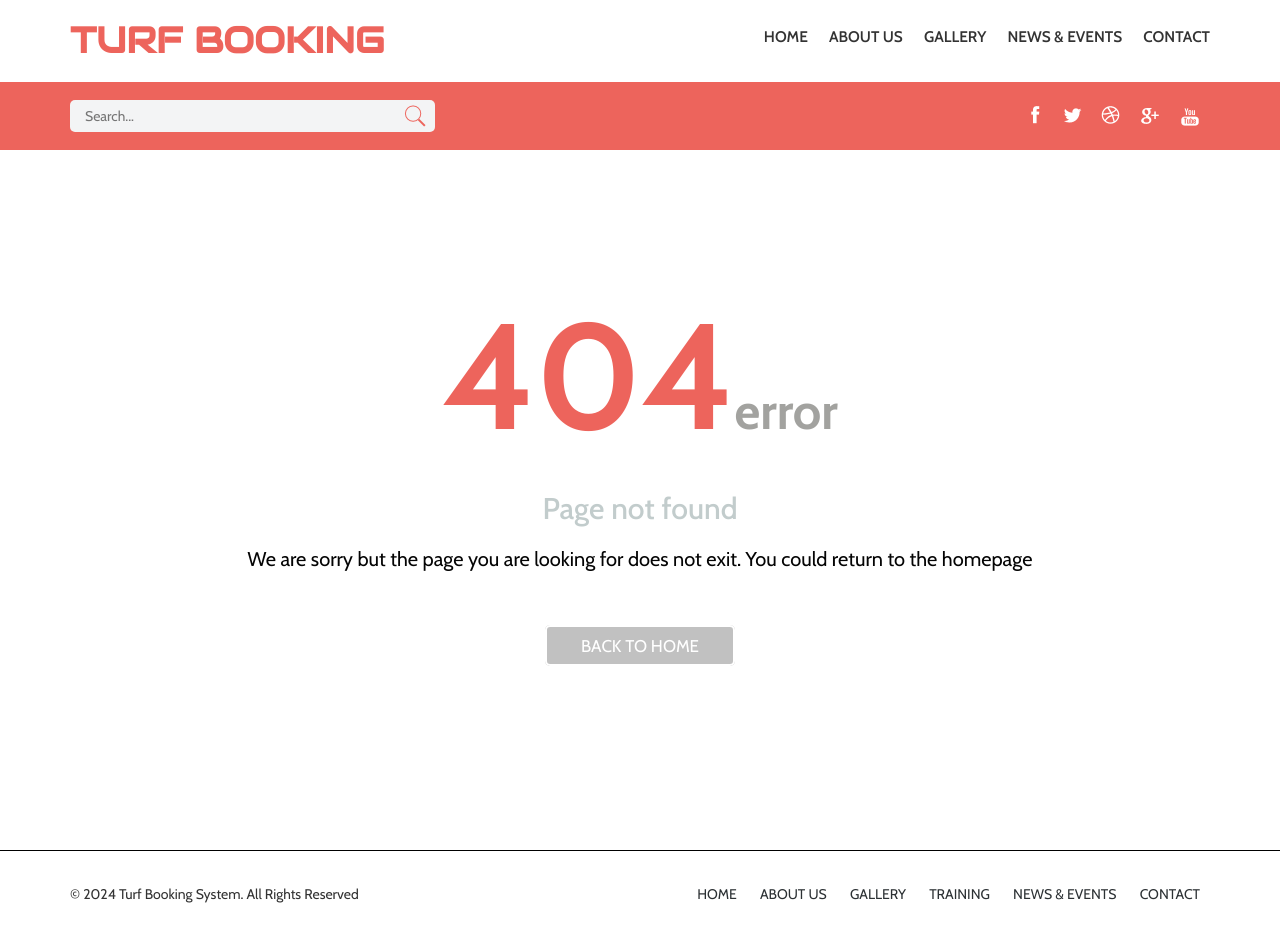
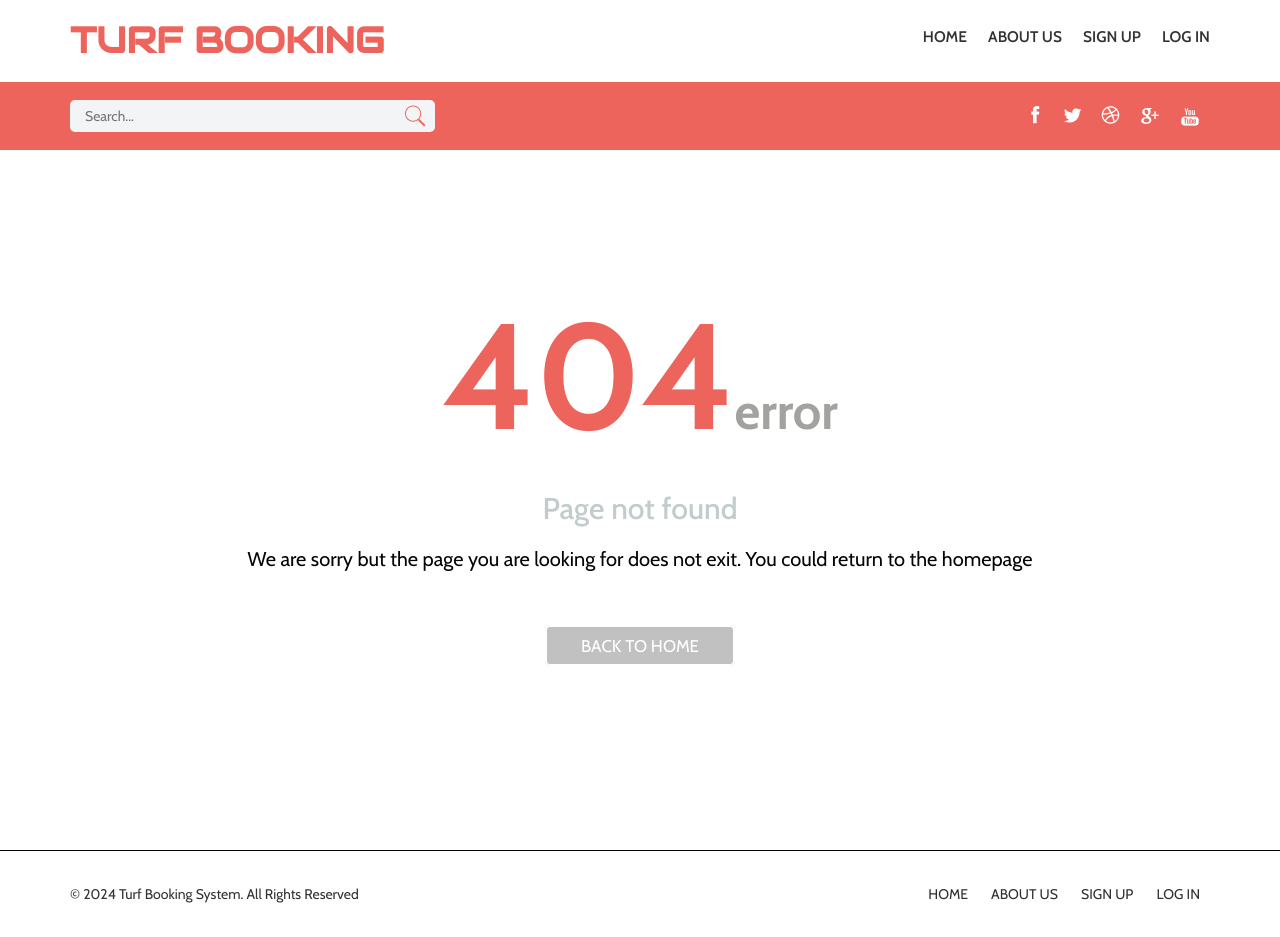
Before and after one commit to thejasreerajup/Turf-Booking-System, a Django app: template template/404.html in a window 1280 px wide. Run offline with Django 3.2, Linux system fonts and the light colour scheme; the template is opened without the code that fills it, so the values that code supplies are empty; some libraries are stand-ins or nearby versions; some web fonts are replaced.

Commit message:
FooterHyperLinksCleaned

```diff
--- a/template/404.html
+++ b/template/404.html
@@ -37,12 +37,10 @@ License URL: http://creativecommons.org/licenses/by/3.0/
 		 <div class="top-menu">
 			 <span class="menu"></span>
 			  <ul>
-				 <li><a href="index.html">HOME</a></li>
+				 <li><a href="/">HOME</a></li>
 				 <li><a href="/about/">ABOUT US</a></li>
-				 <li><a href="/gallery/">GALLERY</a></li>
-				 <!-- <li class="active"><a href="/error/">TRAINING</a></li> -->
-				 <li><a href="/event/">NEWS & EVENTS</a></li>
-				 <li><a href="/contact/">CONTACT</a></li>
+				 <li><a href="/contact/">SIGN UP</a></li>
+				 <li><a href="/login/">LOG IN</a></li>
 			 </ul>
 		 </div>
 		 <!-- script-for-menu -->
@@ -99,12 +97,10 @@ Reserved</p>
 		 </div>
 		 <div class="footer-menu">
 			 <ul>
-				 <li><a href="index.html">HOME</a></li>
-				 <li><a href="index.html">ABOUT US</a></li>
-				 <li><a href="index.html">GALLERY</a></li>
-				 <li><a href="index.html">TRAINING</a></li>
-				 <li><a href="index.html">NEWS & EVENTS</a></li>
-				 <li><a href="index.html">CONTACT</a></li>
+				 <li><a href="/">HOME</a></li>
+				 <li><a href="/about">ABOUT US</a></li>
+				 <li><a href="/contact">SIGN UP</a></li>
+				 <li><a href="/login">LOG IN</a></li>
 			 </ul>
 		 </div>
 		 <div class="clearfix"></div>
--- a/template/event.html
+++ b/template/event.html
@@ -310,14 +310,11 @@ Reserved</p>
 			 <ul>
 				 <li><a href="/">HOME</a></li>
 				 <li><a href="/about/">ABOUT US</a></li>
-				 <li><a href="/gallery">GALLERY</a></li>
-				 <!-- <li><a href="index.html">TRAINING</a></li> -->
-				 <li><a href="/event/">NEWS & EVENTS</a></li>
 				 <li><a href="/turf/">TURF</a></li>
-				 <li><a href="/contact/">CONTACT</a></li>
 				 {% if request.session.id %}
 				 <li><a href="/logout/">LOGOUT</a></li>
 				 {% else %}
+				 <li><a href="/contact/">SIGN UP</a></li>
 				 <li><a href="/login/">LOGIN</a></li>
 				 {% endif %}
 			 </ul>
--- a/template/gallery.html
+++ b/template/gallery.html
@@ -244,14 +244,11 @@ Reserved</p>
 			 <ul>
 				 <li><a href="/">HOME</a></li>
 				 <li><a href="/about/">ABOUT US</a></li>
-				 <li><a href="/gallery">GALLERY</a></li>
-				 <!-- <li><a href="index.html">TRAINING</a></li> -->
-				 <li><a href="/event/">NEWS & EVENTS</a></li>
 				 <li><a href="/turf/">TURF</a></li>
-				 <li><a href="/contact/">CONTACT</a></li>
 				 {% if request.session.id %}
 				 <li><a href="/logout/">LOGOUT</a></li>
 				 {% else %}
+				 <li><a href="/contact/">SIGN UP</a></li>
 				 <li><a href="/login/">LOGIN</a></li>
 				 {% endif %}
 			 </ul>
```
